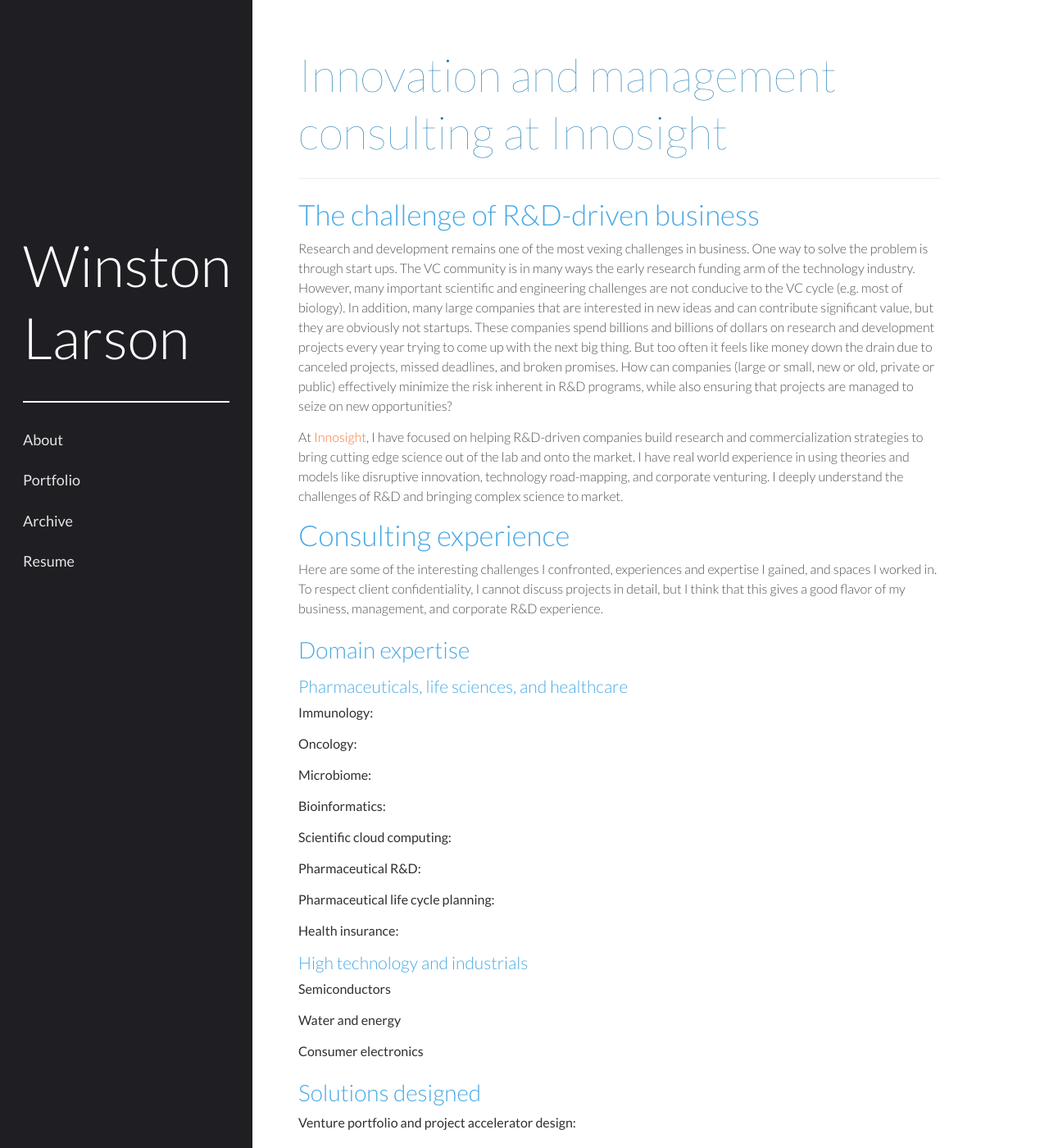
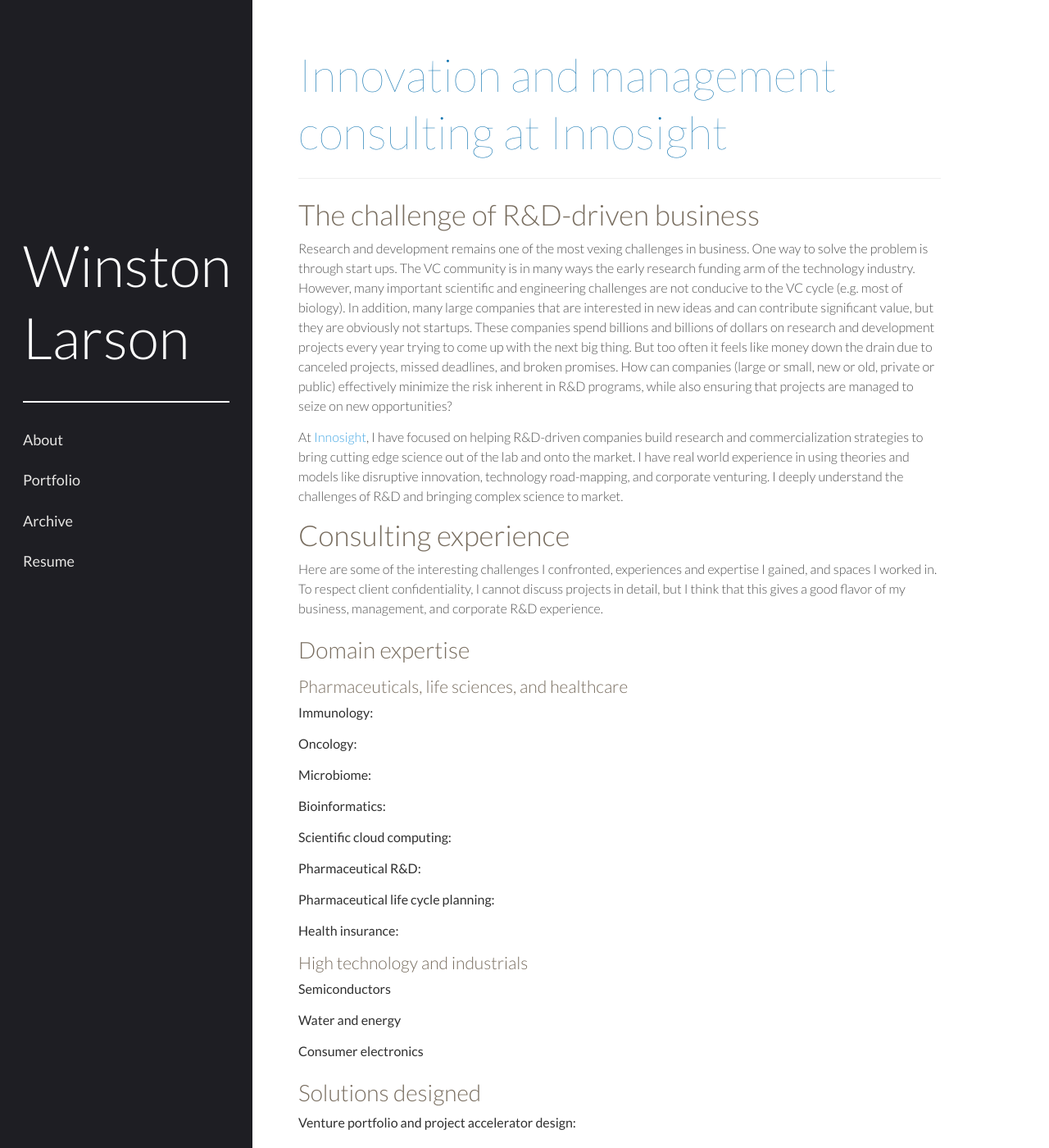
Before and after one commit to winstonlarson/old_website, a Jekyll site: the page built from innosight.md, in a window 1280 px wide and 1400 px high. Shown: the whole window at 82% size. Built offline with Jekyll 4.4.1, drawn with Linux system fonts in a browser that asks for light colours; some web fonts are replaced.

Commit message:
another try

```diff
--- a/public/css/poole.css
+++ b/public/css/poole.css
@@ -78,7 +78,7 @@ a.page-title:hover {
 /* No `:visited` state is required by default (browsers will use `a`) */
 a {
   text-decoration: none;
-  color: #F87431;
+  color: #48A9E4;
 }
 a strong {
   color: inherit;
@@ -96,7 +96,7 @@ h1, h2, h3, h4, h5, h6 {
   font-weight: 300;
   line-height: 1.25;
   text-rendering: optimizeLegibility;
-  color: #48A9E4; /*8A949A;*/
+  color: #786D5F; /*8A949A;*/
 }
 h1 {
   font-size: 3.25rem;
```
